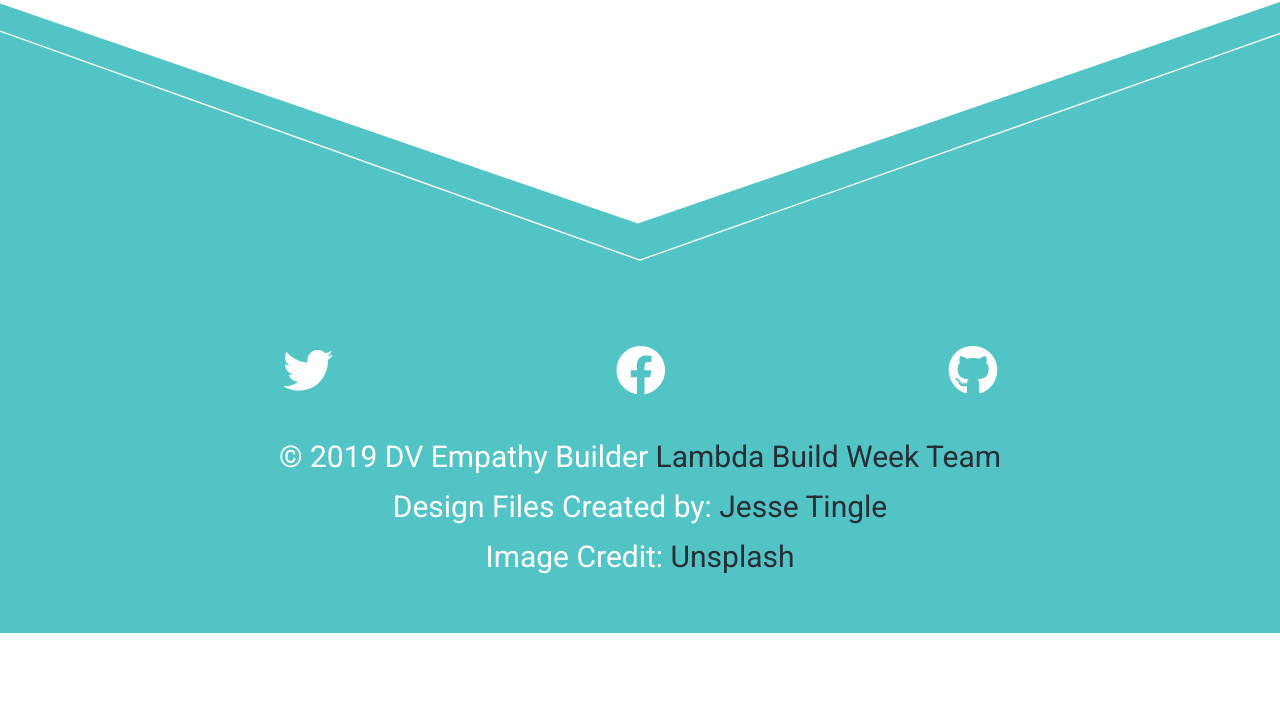
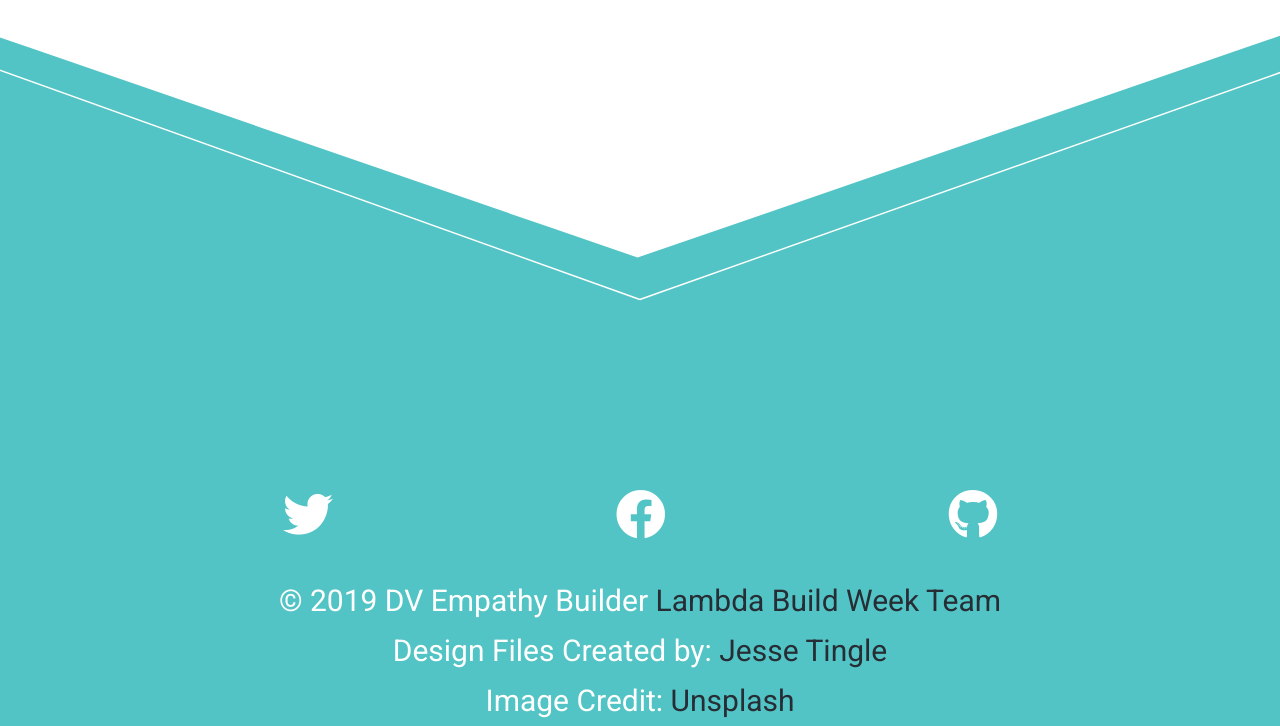
Before and after one commit to build-week-dv-empathy-builder/Marketing-page, a plain HTML site: page index.html in a window 1280 px wide. Shown: the part 1732-2458 px from the top of the page. Before the commit the page ends 2367 px from the top, so only its background shows below. Drawn offline with Linux system fonts and the light colour scheme.

Commit message:
add footer that works on both pages

```diff
--- a/index.html
+++ b/index.html
@@ -87,18 +87,20 @@
       </section>
     </section>
 
-    <section class="bottom">
+    <!-- <section class="bottom">
           <img src="./img/background-bottom-small.svg" alt="background-image">
-    </section>
+    </section> -->
 
     <section class="footer">
-      <div class="social-icons">
-        <a class="twitter" href="https://twitter.com/freefromorg" target="_blank"><i class="fab fa-twitter"></i></a>
-        <a class="facebook" href="https://www.facebook.com/freefrom.org/" target="_blank"><i class="fab fa-facebook"></i></a>
-        <a class="github" href="https://github.com/build-week-dv-empathy-builder" target="_blank"><i class="fab fa-github"></i></a>
-      </div>
 
       <div class="copywrite">
+
+        <div class="social-icons">
+          <a class="twitter" href="https://twitter.com/freefromorg" target="_blank"><i class="fab fa-twitter"></i></a>
+          <a class="facebook" href="https://www.facebook.com/freefrom.org/" target="_blank"><i class="fab fa-facebook"></i></a>
+          <a class="github" href="https://github.com/build-week-dv-empathy-builder" target="_blank"><i
+              class="fab fa-github"></i></a>
+        </div>
         <p>&copy; 2019 DV Empathy Builder <a href="https://github.com/orgs/build-week-dv-empathy-builder/people" target="_blank">Lambda Build Week Team</a></p>
         <p>Design Files Created by: <a href="https://www.jessetingle.com" target="_blank">Jesse Tingle</a></p>
         <p>Image Credit: <a href="#" target="_blank"> Unsplash</a></p>
--- a/less/about.less
+++ b/less/about.less
@@ -2,6 +2,7 @@
 
     .about{
        width: 100%;
+
        h1{
           text-align: center;
           font-size: 5.5rem;
@@ -170,7 +171,7 @@
 
       // contact section
       .contact {
-        background: rgb(83, 195, 197);
+        // background: rgb(83, 195, 197);
         margin-top: 35vw;
         width: 100%;
         h1{
--- a/less/footer.less
+++ b/less/footer.less
@@ -1,18 +1,43 @@
 .footer {
     position: absolute;
-    margin-top: 28vw;
+    background-image: url("../img/background-bottom-small.svg");
+    background-position: center; /* Center the image */
+    background-repeat: no-repeat; /* Do not repeat the image */
+    background-size: cover; /* Resize the background image to cover the entire container */
+    // height: 100%;
+
+    // margin-top: 28vw;
     width: 100%;
+    // background-color: #53C3C5;
 
-    @media @tablet {
-        margin-top: 26vw;
-    }
+    // @media @tablet {
+    //     margin-top: 26vw;
+    // }
 
-    @media @mobile {
-        margin-top: 24vw;
-        background-color: #53C3C5;
-    }
+    // @media @mobile {
+    //     margin-top: 24vw;
+    // }
 
-    .social-icons {
+
+
+    .copywrite {
+        margin-top: calc(33vw + 10vh);
+        font-size: 3rem;
+        text-align: center;
+        line-height: 5rem;
+
+        @media @tablet {
+            font-size: 2.5rem;
+            line-height: 4rem;
+        }
+
+        @media @mobile {
+            font-size: 1.4rem;
+            line-height: 2.3rem;
+        }
+
+
+        .social-icons {
         font-size: 5rem;
         text-align: center;
         display: flex;
@@ -47,22 +72,6 @@
         }
 
     }
-
-    .copywrite {
-        font-size: 3rem;
-        text-align: center;
-        line-height: 5rem;
-
-        @media @tablet {
-            font-size: 2.5rem;
-            line-height: 4rem;
-        }
-
-        @media @mobile {
-            font-size: 1.4rem;
-            line-height: 2.3rem;
-        }
-
         p {
             color: white;
         }
```
Also changed, not shown: about.html (+11 -6 lines), css/index.css.
